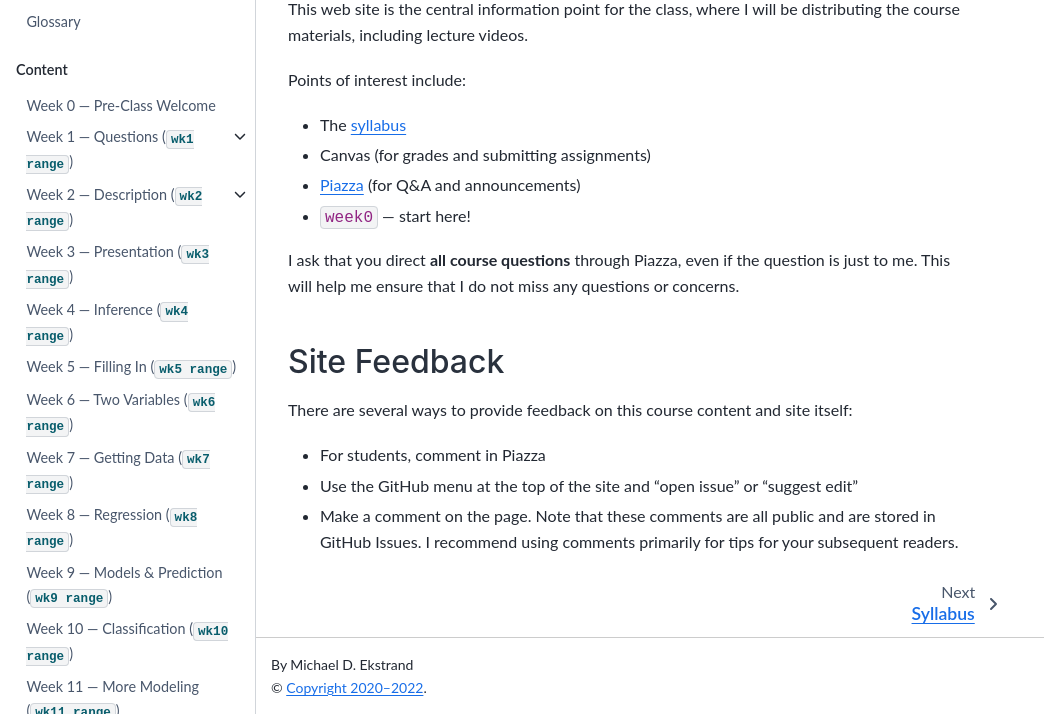
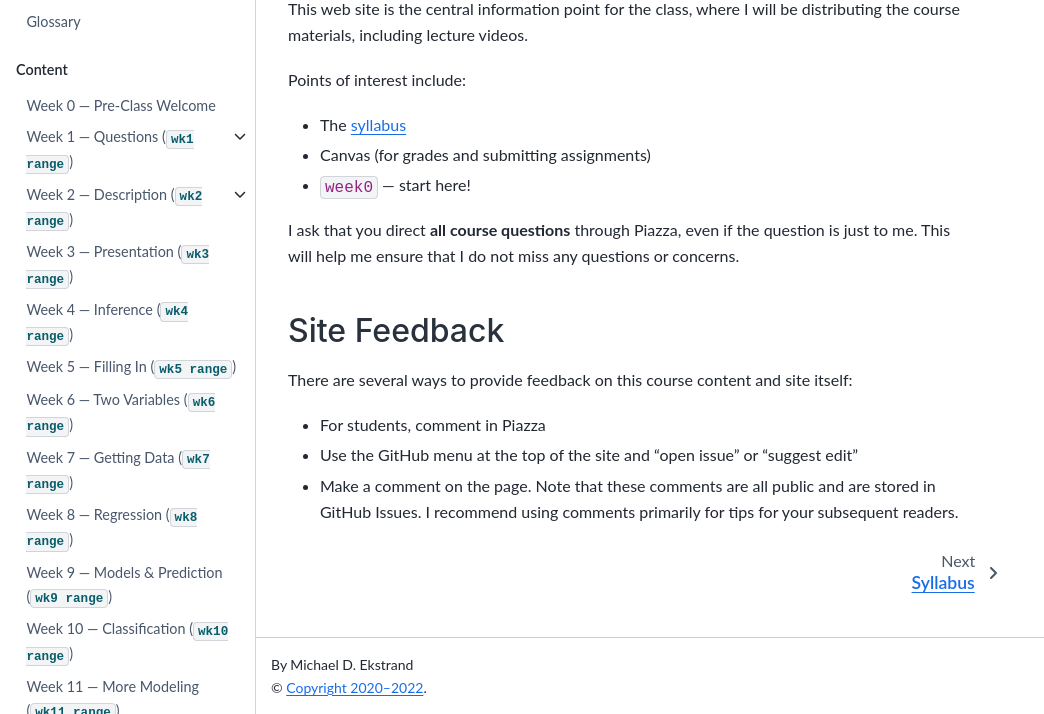
Before and after one commit to mdekstrand/cs533-web, a Jupyter Book: the page built from index.md, in a window 1280 px wide and 998 px high, cut to the strip 284-998 px from the top of the window. Shown: the whole strip, without its empty margins (0-1044 px from the left). Built offline with Jupyter Book 1.0.4 settings and Sphinx 7.4.7 and the Sphinx Book theme 1.1.4, drawn with Linux system fonts in a browser that asks for light colours; pages that are not in the unit, such as notebooks, are missing from menus; cross-references to code outside the pages are shown as plain code; a style sheet for code colours, icons or effects is not loaded.

Commit message:
no piaza

```diff
--- a/index.md
+++ b/index.md
@@ -14,7 +14,6 @@ Points of interest include:
 
 *  The [syllabus](syllabus/index)
 *  {{LMS}} (for grades and submitting assignments)
-*  [Piazza](https://piazza.com/boisestate/fall2022/cs533001/home) (for Q&A and announcements)
 *  {module}`week0` — start here!
 
 I ask that you direct **all course questions** through Piazza, even if the question is just to me.
```
